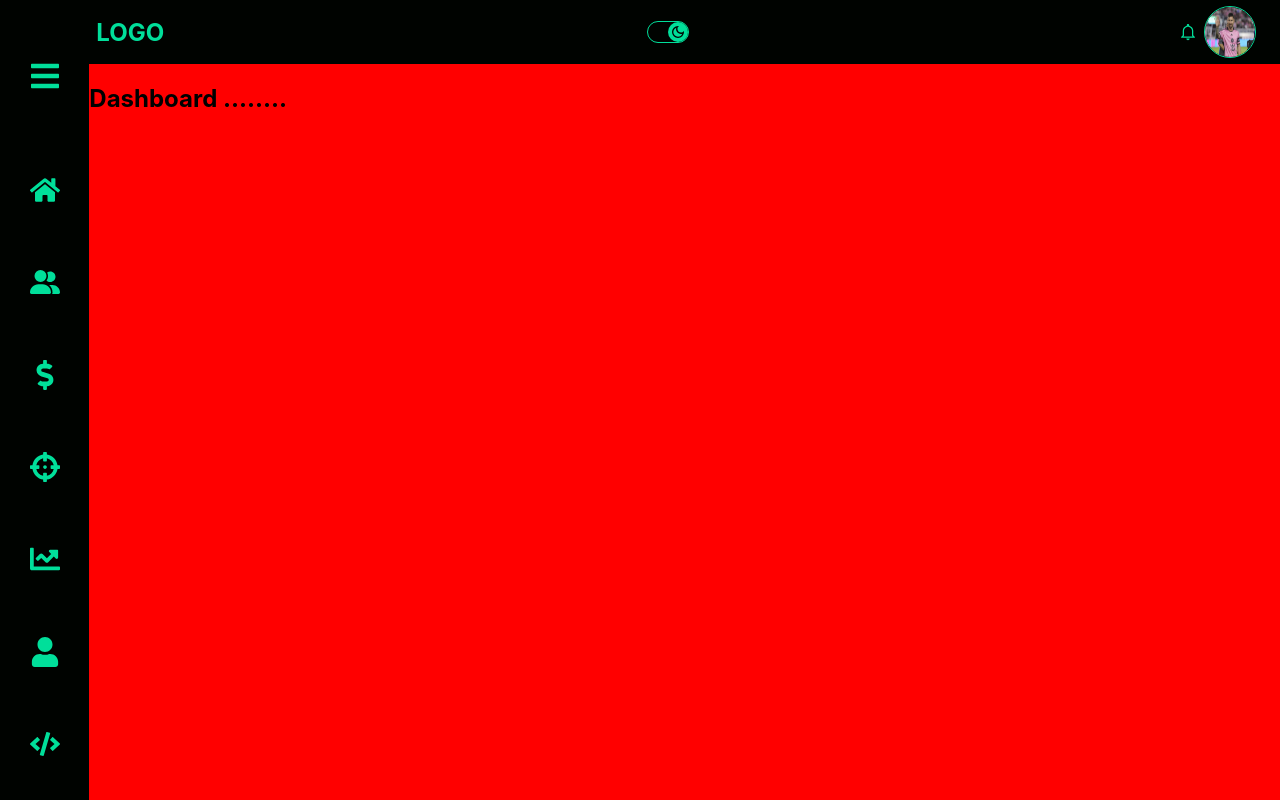
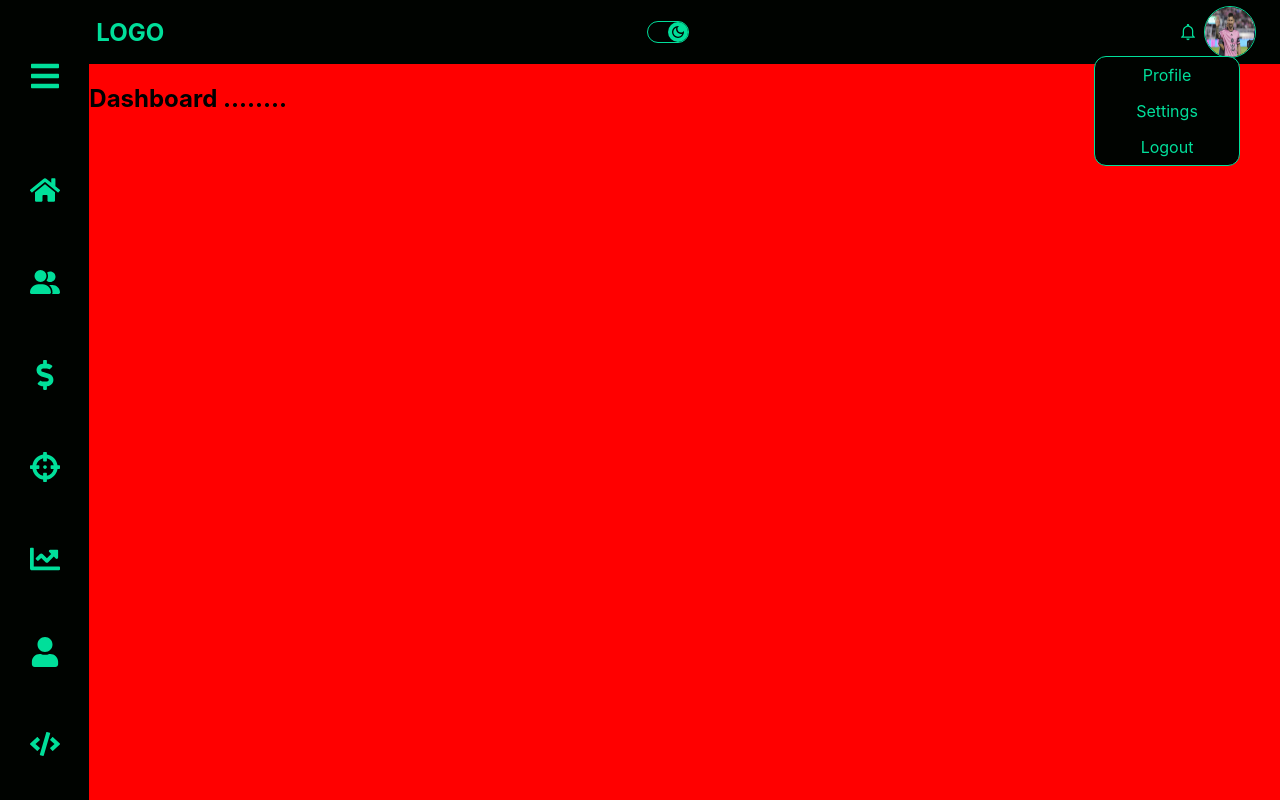
Before and after one commit to Jognovezzu/shared-finances, a React (Create React App) app: page / in a window 1280 px wide. Both pictures are taken after a click on the element 1230 px from the left and 32 px from the top of the page. Built offline with nearby package versions, Linux system fonts and the light colour scheme.

Commit message:
Added a toggle into profile image, showing on image profile was clicked

```diff
--- a/src/components/Navbar.css
+++ b/src/components/Navbar.css
@@ -46,6 +46,7 @@
         height: 100%;
         width: 100%;
         border-radius: 50%;
+        cursor: pointer;
     }
 
 }
@@ -63,3 +64,56 @@
     }
 
 }
+
+.profile-options {
+    font: 1rem;
+    border: #00df9a 1px solid;
+    position: absolute;
+    top: 3.5rem;
+    right: 2.5rem;
+    background-color: #000300;
+    border-radius: 12px;
+    width: 9rem;
+
+
+
+
+    ul{
+        display: flex;
+        flex-direction: column;
+        align-items: center;
+        padding: 0rem;
+        margin: 0rem;
+
+
+        li{
+            list-style: none;
+            color: #00df9a;
+            width: 100%;
+            text-align: center;
+
+
+            &&:hover{
+                font-weight:bold;
+            }
+
+
+            a {
+                position: relative;
+                left: 0;
+                top: 0;
+                width: 100%;
+                height: 100%;
+                display: block;
+                padding: 0.5rem 0rem 0.5rem 0rem;
+                text-decoration: none;
+                color: #00df9a;
+            }
+
+        }
+    }
+}
+
+.profile-options.hide{
+    display: none;
+}
--- a/src/components/Navbar.jsx
+++ b/src/components/Navbar.jsx
@@ -1,4 +1,4 @@
-import React from "react";
+import React, { useState } from "react";
 import { IoMdNotificationsOutline } from "react-icons/io";
 import "./Navbar.css";
 import { Link } from "react-router-dom";
@@ -6,6 +6,10 @@ import profileImg from "../img/profile.jpg"
 import Themetoggle from "./Themetoggle";
 
 const Navbar = () => {
+
+    const[profileOpt,setprofileOpt] = useState(false)
+    const toggleProfile = () => setprofileOpt(!profileOpt);
+
     return (
         <div className="navbar">
             <div className="navbar-logo">
@@ -18,8 +22,15 @@ const Navbar = () => {
                 <div className="navbar-notif">
                     <IoMdNotificationsOutline />
                 </div>
-                <div className="navbar-profile">
+                <div className="navbar-profile" onClick={toggleProfile}>
                     <img src={profileImg} alt="profile" />
+                    <div className={profileOpt ? "profile-options": "profile-options hide"}>
+                        <ul>
+                            <li><Link to="#">Profile</Link></li>
+                            <li><Link to="#">Settings</Link></li>
+                            <li><Link to="#">Logout</Link></li>
+                        </ul>
+                    </div>
                 </div>
 
             </div>
```
